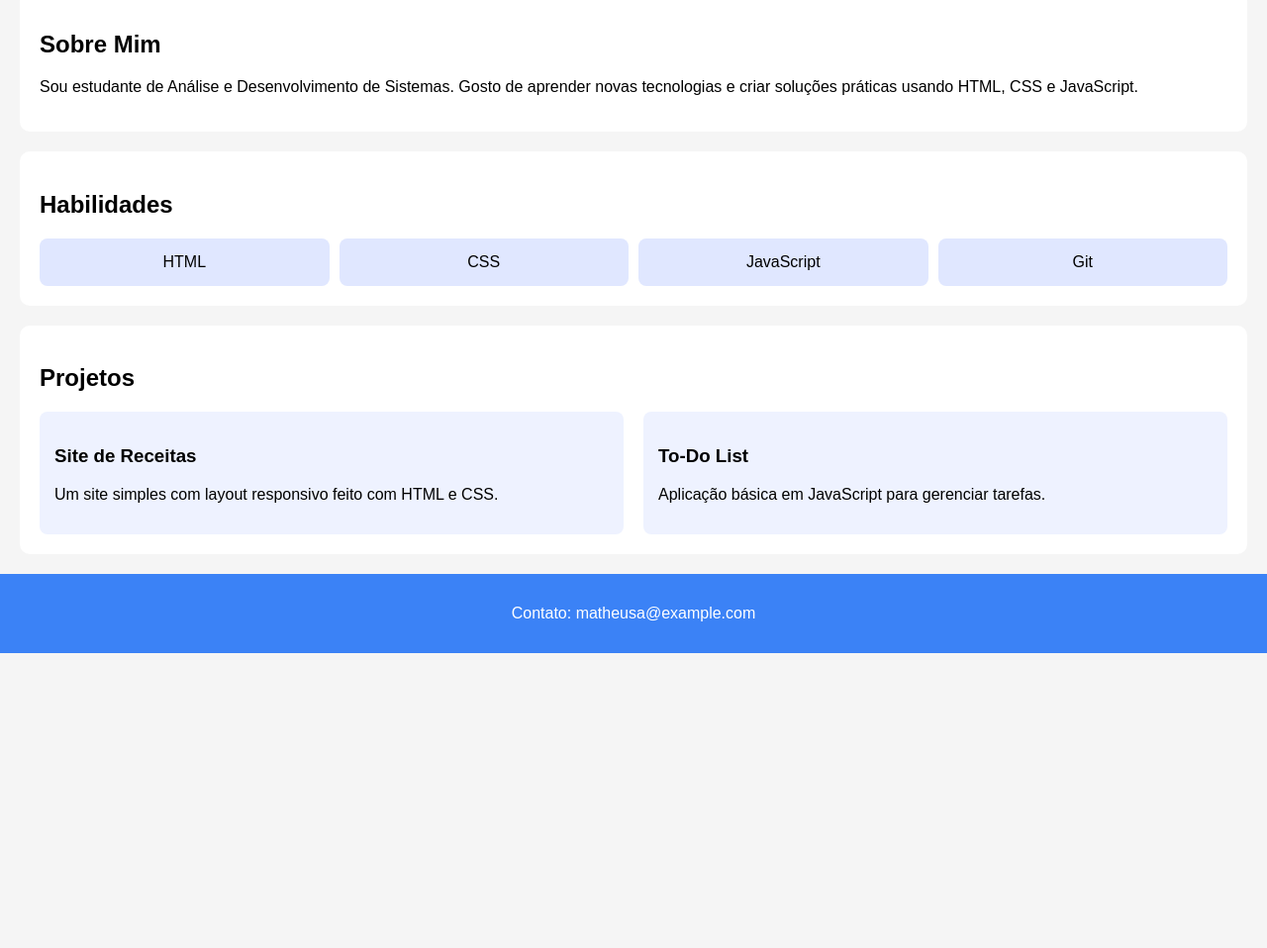
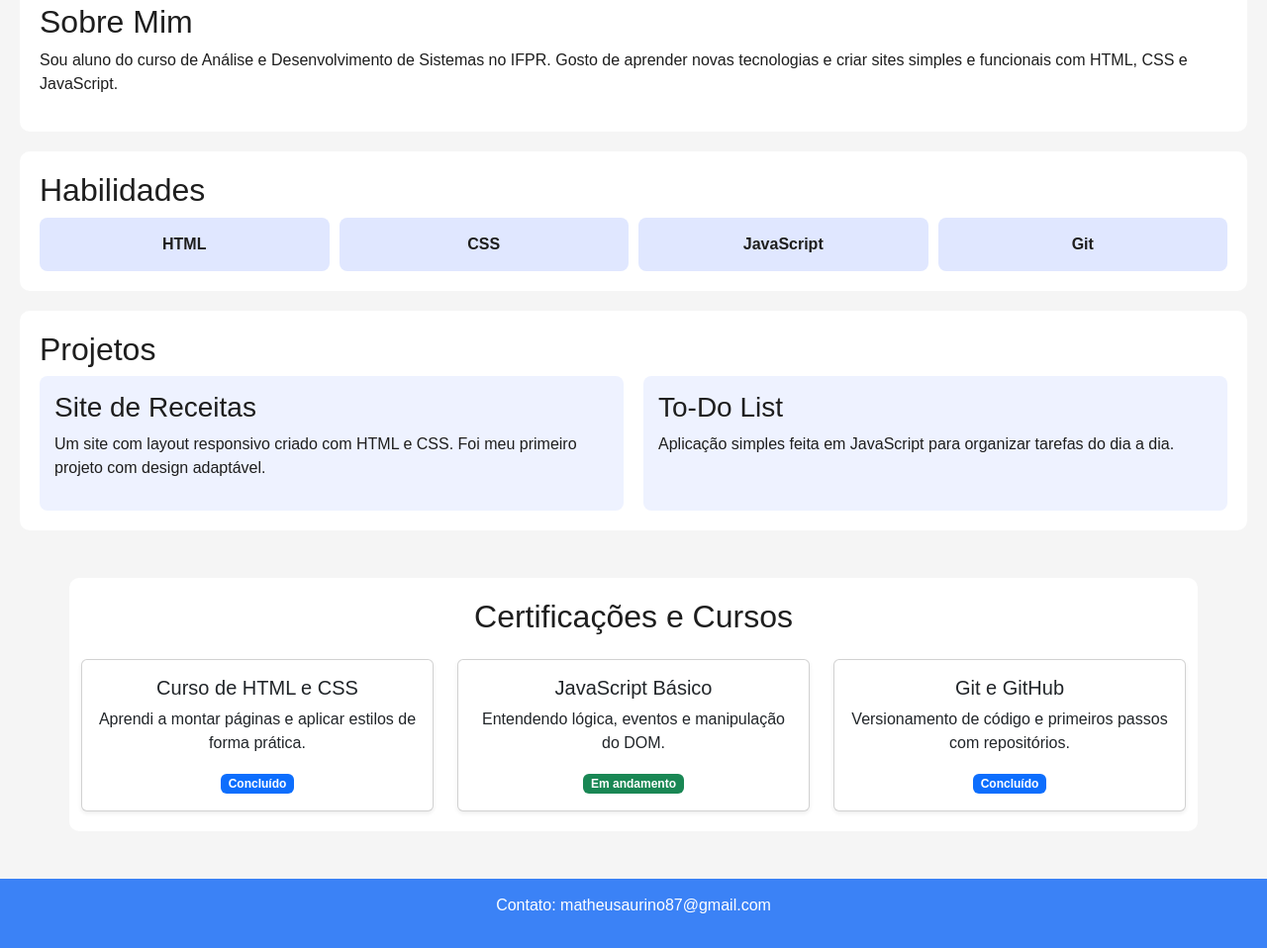
Before and after one commit to MatheusAurino/MatheusAurino.github.io, a plain HTML site: page index.html in a window 1280 px wide. Shown: the part 183-1141 px from the top of the page at 99% size. Before the commit the page ends 843 px from the top, so only its background shows below. Drawn offline with nearby package versions, Linux system fonts and the light colour scheme.

Commit message:
Adicionado bootstrap

```diff
--- a/index.html
+++ b/index.html
@@ -4,6 +4,7 @@
     <meta charset="UTF-8">
     <meta name="viewport" content="width=device-width, initial-scale=1.0">
     <title>Portfólio - Matheus Aurino</title>
+    <link href="https://cdn.jsdelivr.net/npm/bootstrap@5.3.3/dist/css/bootstrap.min.css" rel="stylesheet">
     <link rel="stylesheet" href="style.css">
 </head>
 <body>
@@ -14,7 +15,8 @@
 
     <section id="sobre">
         <h2>Sobre Mim</h2>
-        <p>Sou estudante de Análise e Desenvolvimento de Sistemas. Gosto de aprender novas tecnologias e criar soluções práticas usando HTML, CSS e JavaScript.</p>
+        <p>Sou aluno do curso de Análise e Desenvolvimento de Sistemas no IFPR.
+           Gosto de aprender novas tecnologias e criar sites simples e funcionais com HTML, CSS e JavaScript.</p>
     </section>
 
     <section id="habilidades">
@@ -32,17 +34,52 @@
         <div class="flex-projetos">
             <div class="projeto">
                 <h3>Site de Receitas</h3>
-                <p>Um site simples com layout responsivo feito com HTML e CSS.</p>
+                <p>Um site com layout responsivo criado com HTML e CSS. Foi meu primeiro projeto com design adaptável.</p>
             </div>
             <div class="projeto">
                 <h3>To-Do List</h3>
-                <p>Aplicação básica em JavaScript para gerenciar tarefas.</p>
+                <p>Aplicação simples feita em JavaScript para organizar tarefas do dia a dia.</p>
+            </div>
+        </div>
+    </section>
+
+    <section id="certificacoes" class="container my-5">
+        <h2 class="text-center mb-4">Certificações e Cursos</h2>
+        <div class="row g-4">
+            <div class="col-md-4">
+                <div class="card shadow-sm h-100">
+                    <div class="card-body text-center">
+                        <h5 class="card-title">Curso de HTML e CSS</h5>
+                        <p class="card-text">Aprendi a montar páginas e aplicar estilos de forma prática.</p>
+                        <span class="badge bg-primary">Concluído</span>
+                    </div>
+                </div>
+            </div>
+
+            <div class="col-md-4">
+                <div class="card shadow-sm h-100">
+                    <div class="card-body text-center">
+                        <h5 class="card-title">JavaScript Básico</h5>
+                        <p class="card-text">Entendendo lógica, eventos e manipulação do DOM.</p>
+                        <span class="badge bg-success">Em andamento</span>
+                    </div>
+                </div>
+            </div>
+
+            <div class="col-md-4">
+                <div class="card shadow-sm h-100">
+                    <div class="card-body text-center">
+                        <h5 class="card-title">Git e GitHub</h5>
+                        <p class="card-text">Versionamento de código e primeiros passos com repositórios.</p>
+                        <span class="badge bg-primary">Concluído</span>
+                    </div>
+                </div>
             </div>
         </div>
     </section>
 
     <footer>
-        <p>Contato: matheusa@example.com</p>
+        <p>Contato: matheusaurino87@gmail.com</p>
     </footer>
 </body>
 </html>
--- a/style.css
+++ b/style.css
@@ -2,13 +2,14 @@ body {
     font-family: Arial, sans-serif;
     margin: 0;
     background-color: #f5f5f5;
+    color: #1e1e1e;
 }
 
 header {
     background-color: #3b82f6;
     color: white;
     text-align: center;
-    padding: 20px;
+    padding: 25px;
 }
 
 section {
@@ -17,7 +18,6 @@ section {
     padding: 20px;
     border-radius: 10px;
 }
-
 
 .grid-habilidades {
     display: grid;
@@ -30,8 +30,8 @@ section {
     text-align: center;
     padding: 15px;
     border-radius: 8px;
+    font-weight: 600;
 }
-
 
 .flex-projetos {
     display: flex;
```
